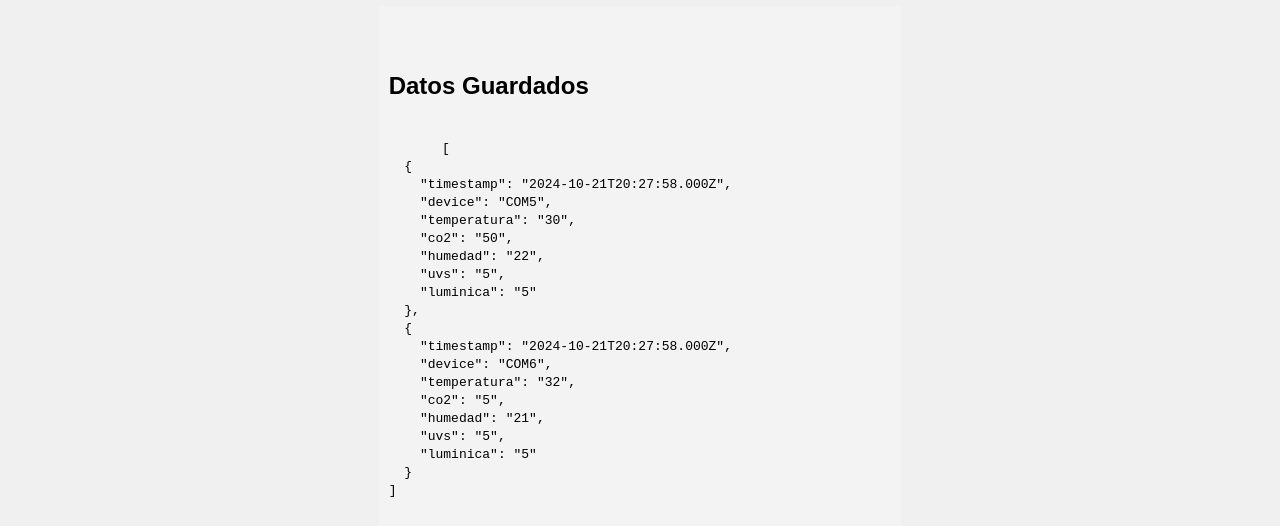
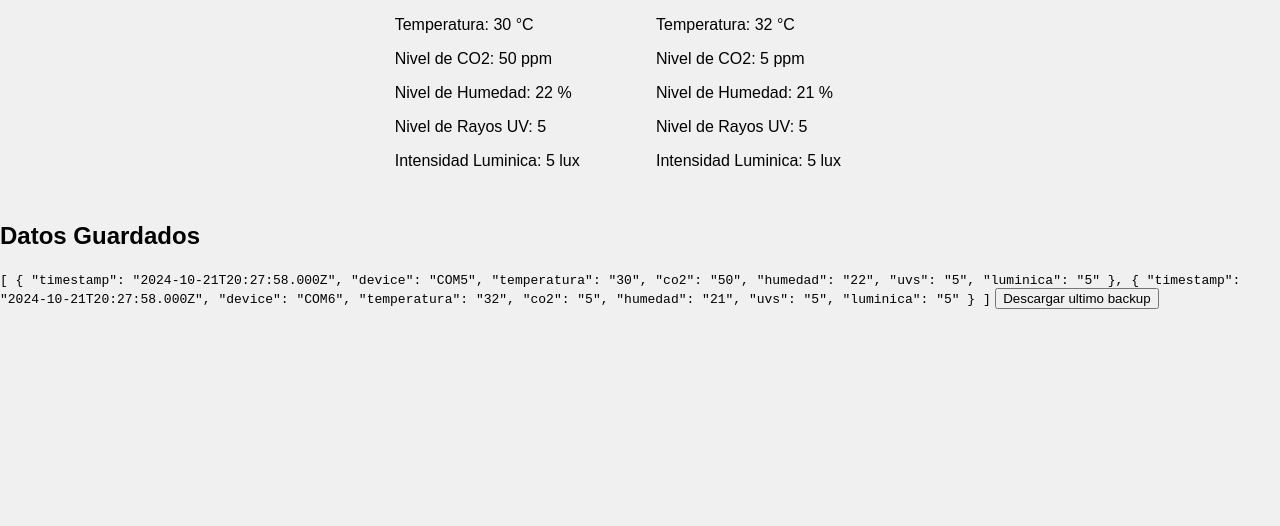
Before and after one commit to Matii111/testmicro, a website: page webPage/frontend/public/index.html in a window 1280 px wide. Shown: the part 319-845 px from the top of the page. After the commit the page ends 800 px from the top, so only its background shows below. Drawn offline with Linux system fonts and the light colour scheme; files whose address does not match are found by name.

Commit message:
feat(major): Llamada para solicitar los datos almacenados en la BD implementada.

```diff
--- a/webPage/backend/src/server.js
+++ b/webPage/backend/src/server.js
@@ -21,11 +21,13 @@ const corsConfig = {
 app.use(cors(corsConfig));
 app.use(express.json({ limit: '10mb' }));
 
+app.use('/api', DataRouter);
+
 app.use(cors({ origin: '*' }));
 app.use(
     '/data.json',
     createProxyMiddleware({
-        target: `http://localhost:3000`,
+        target: `http://localhost:${PORT}`,
         changeOrigin: true,
         pathRewrite: {
             '^/data.json': '/data.json',
@@ -39,7 +41,7 @@ app.get('*', (req, res) => {
     res.sendFile(path.join(__dirname, '../../frontend/public', 'index.html'));
 });
 
-app.use('/api', DataRouter);
+
 
 async function initApp() {
     try {
--- a/webPage/frontend/public/index.html
+++ b/webPage/frontend/public/index.html
@@ -13,6 +13,40 @@
     <script>
         const jsonData = 'http://localhost:5000/data.json';
         const savedDataArray = [];
+        //download data from db
+        async function downloadBackup() {
+            const response = await fetch('/api/DataSave', {
+                method: 'GET',
+            });
+
+            try {
+                if (!response.ok) {
+                    throw new Error(`Error al descargar datos: ${response.status}`);
+                }
+
+                const data = await response.json();
+                const keys = Object.keys(data[0]);
+                const csvContent = [
+                    keys.join(','),
+                    ...data.map(item => keys.map(key => item[key]).join(','))
+                ].join('\n');
+
+                const blob = new Blob([csvContent], { type: 'text/csv' });
+
+                const downloadLink = document.createElement('a');
+                downloadLink.href = URL.createObjectURL(blob);
+                downloadLink.download = 'backup.csv';
+
+                downloadLink.click();
+                URL.revokeObjectURL(downloadLink.href);
+
+                console.log('Documento descargado');
+
+            } catch (error) {
+                console.error('Error al descargar: ', error);
+            }
+        }
+
         //find data from json
         async function fetchData() {
             try {
@@ -81,13 +115,12 @@
                     throw new Error(`Error al enviar datos: ${response.status}`);
                 }
                 const result = await response.json();
-                console.log('Datos enviados al servidor:', parsedData);
                 console.log('Datos subidos exitosamente:', result);
             } catch (error) {
                 console.error('Error al subir datos:', error);
             }
         }
-
+        //updates data showed in UI
         function updateUI(data) {
             const arduino1 = data.COM5;
             const arduino2 = data.COM6;
@@ -150,12 +183,13 @@
             </div>
         </div>
 
-        <div id="data-display"
-            style="white-space: pre-wrap; background-color: #f3f3f3; padding: 10px; margin-top: 20px;">
+        <div id="data-display" class="data-container">
             <h2>Datos Guardados</h2>
-            <code id="saved-content">No hay datos disponibles aún.</code>
-        </div>
-    </div>
+            <div>
+                <code id="saved-content" class="json-data">No hay datos disponibles aún.</code>
+                <button onclick="downloadBackup()">Descargar ultimo backup
+                </button>
+            </div>
 
 </body>
 
```
Also changed, not shown: webPage/backend/src/routes/data.js (+10 -0 lines).
